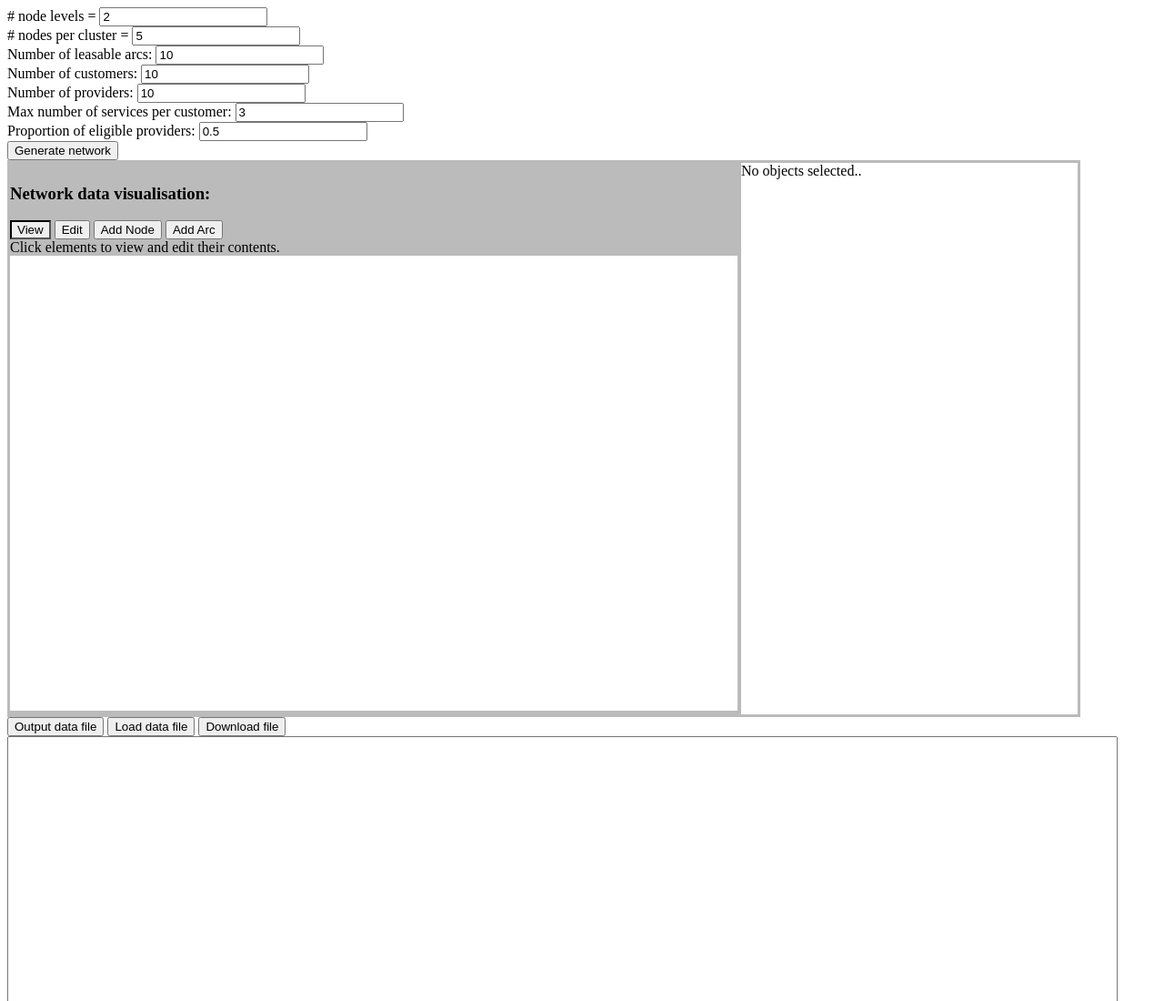
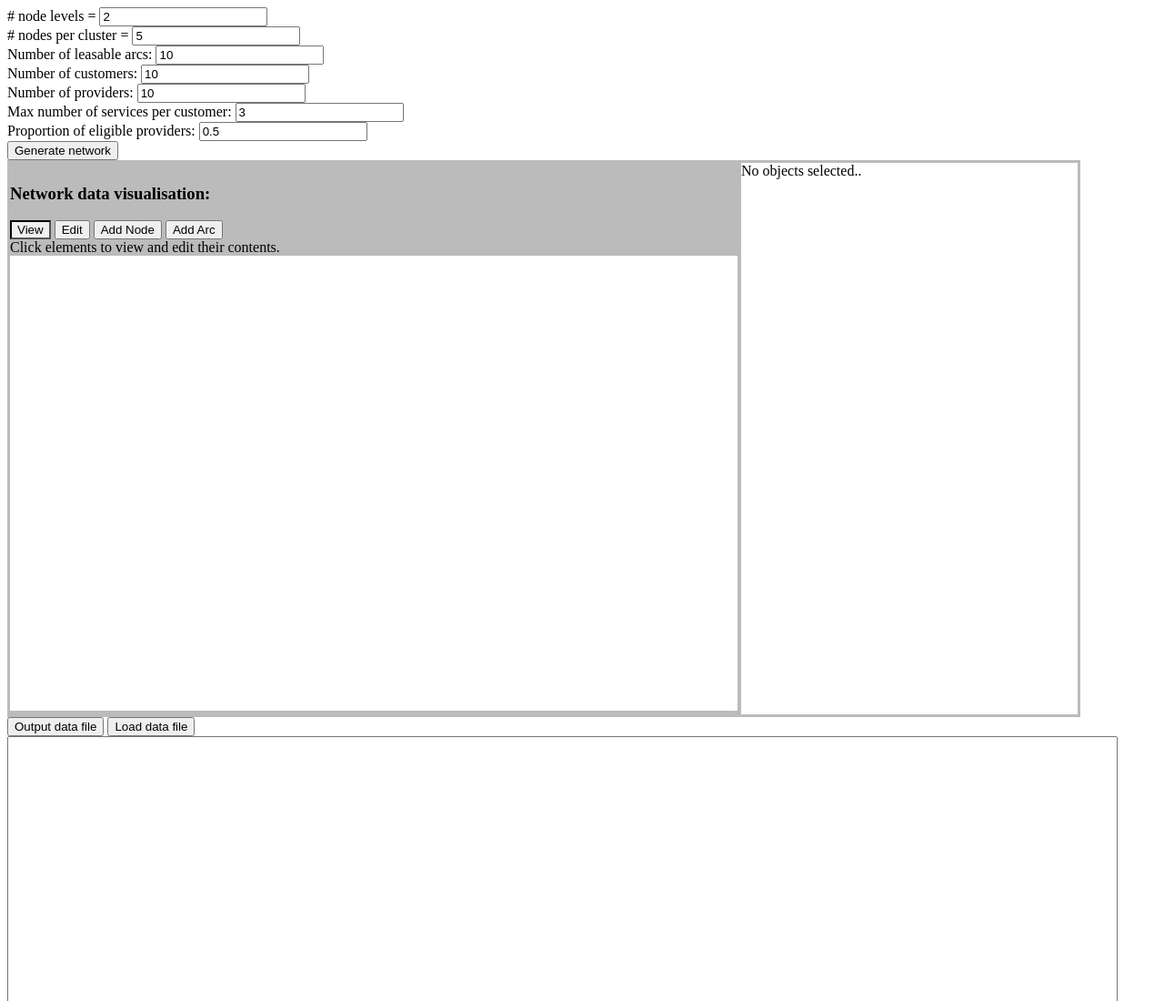
Before and after one commit to sindremb/cloudbrokermodel, a plain HTML site: page datagen/index.htm in a window 1280 px wide. Shown: the top 1100 px of the page at 91% size. Drawn offline with Linux system fonts and the light colour scheme.

Commit message:
commented out download button (not working properly)

```diff
--- a/datagen/index.htm
+++ b/datagen/index.htm
@@ -183,9 +183,9 @@ Select two nodes to add an arc between.
 <div>
     <button data-bind="click: function() {outputToMoselData('dataOutputBox')}">Output data file</button>
 	<button data-bind="click: function() {parseMoselData($('#dataOutputBox').val())}">Load data file</button>
-	<button data-bind="click: function() {
+<!--	<button data-bind="click: function() {
 		window.open('data:text/txt;charset=utf-8,' + escape($('#dataOutputBox').val()));
-	}">Download file</button>
+	}">Download file</button>-->
 </div>
 <div>
     <textarea id="dataOutputBox" rows="30" cols="150"></textarea>
```
